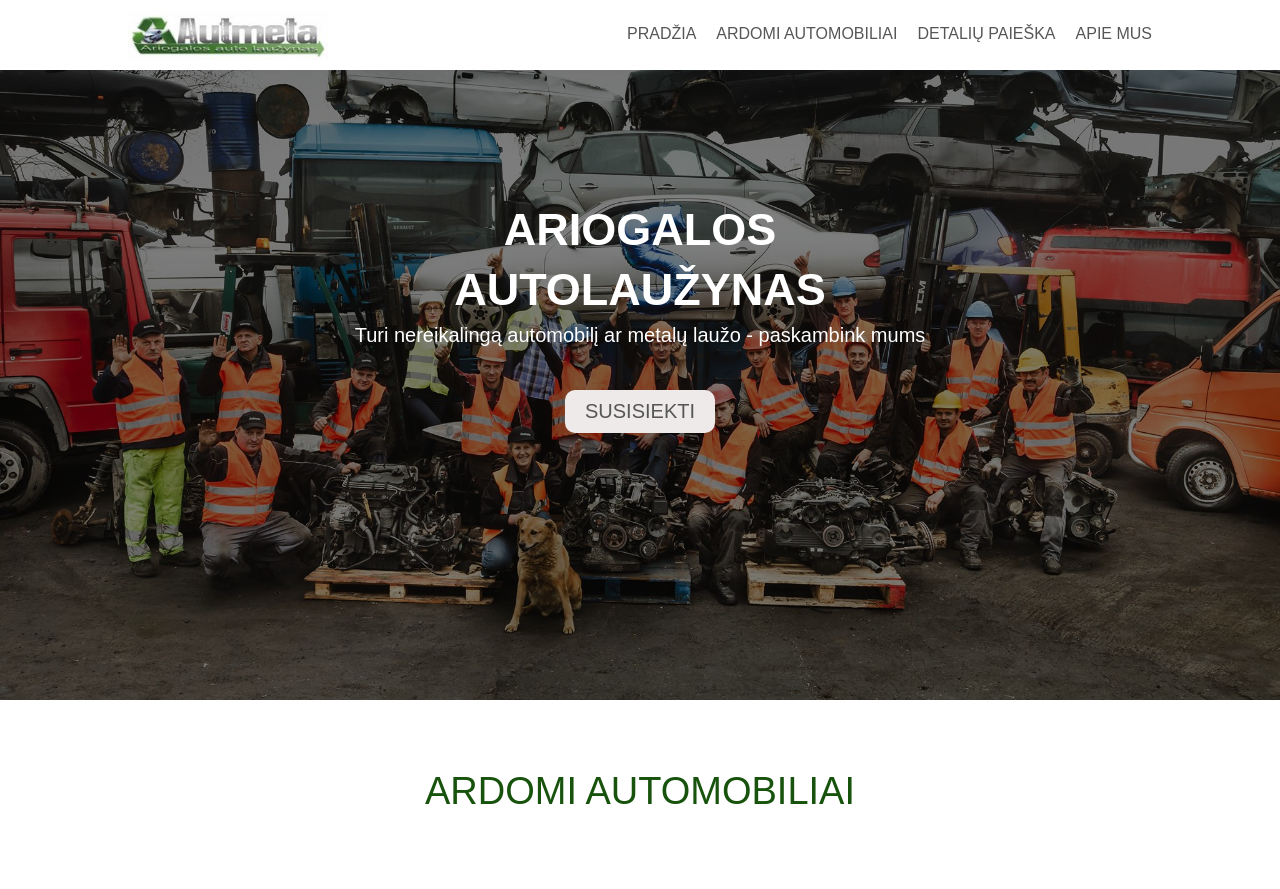
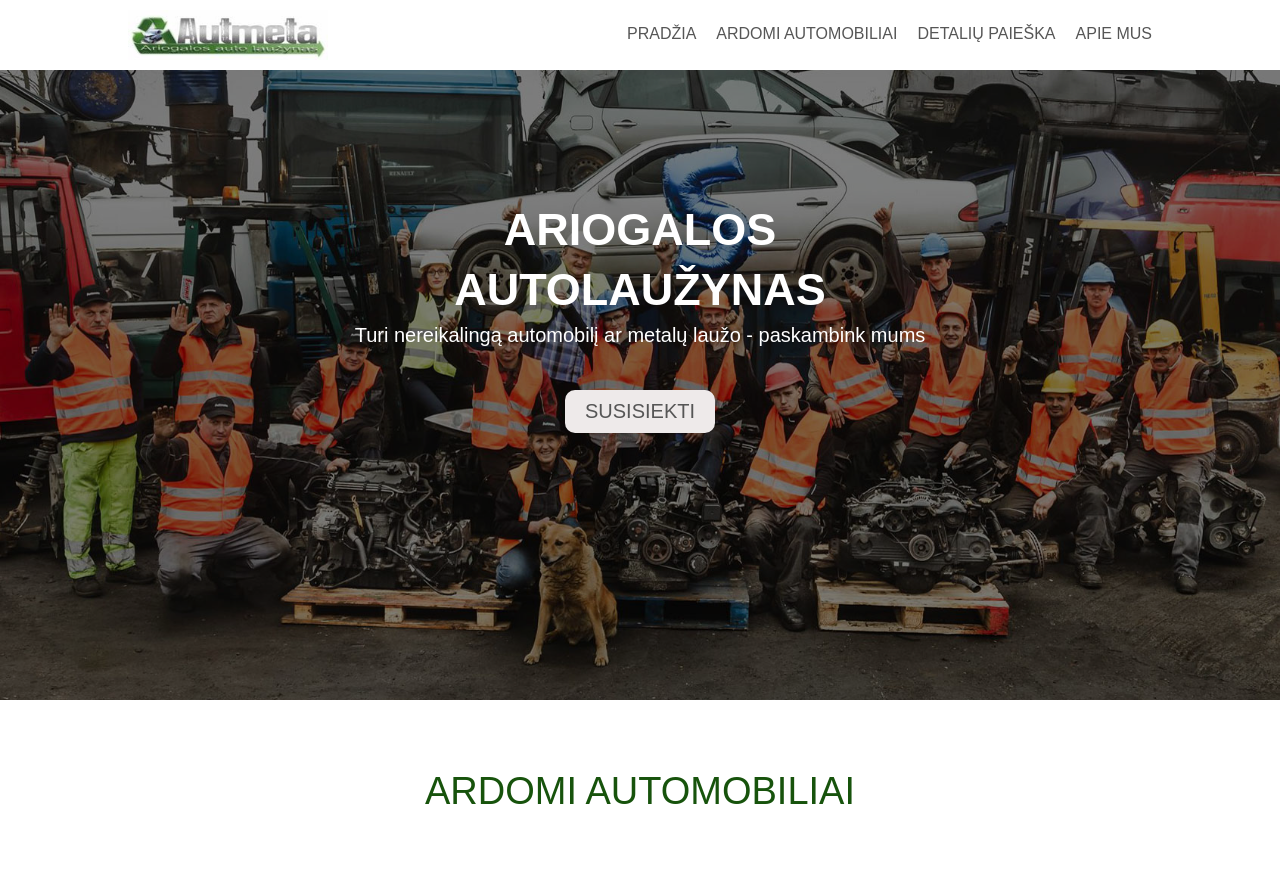
Before and after one commit to saubend/autmeta, a PHP site: page / in a window 1280 px wide. Shown: the top 889 px of the page. Run offline with PHP 8.4, Linux system fonts and the light colour scheme.

Commit message:
Update styles.css

```diff
--- a/styles.css
+++ b/styles.css
@@ -74,7 +74,7 @@ body {
 
 .foto {
 
-    background-image: url("../images/banner.jpg");
+    background-image: url("../images/jpg/banner.jpg");
     background-attachment: fixed;
     background-repeat: no-repeat;
     background-size: cover;
```
